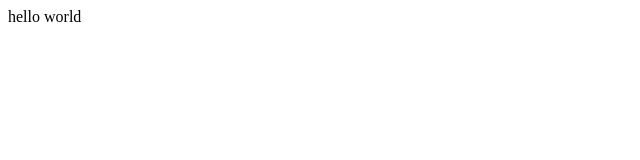
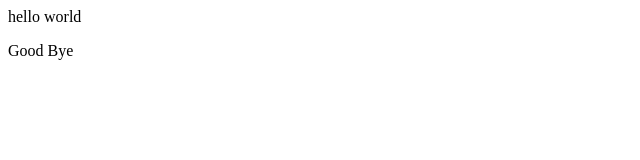
Before and after one commit to Stem-LG/training, a plain HTML site: page index.html in a window 1280 px wide. Shown: the full height of the page, 0-640 px from the left. Drawn offline with Linux system fonts and the light colour scheme.

Commit message:
added goodbye

```diff
--- a/index.html
+++ b/index.html
@@ -2,6 +2,7 @@
 
 <body>
     <p>hello world</p>
+    <p>Good Bye</p>
 </body>
 
 </html>
```
